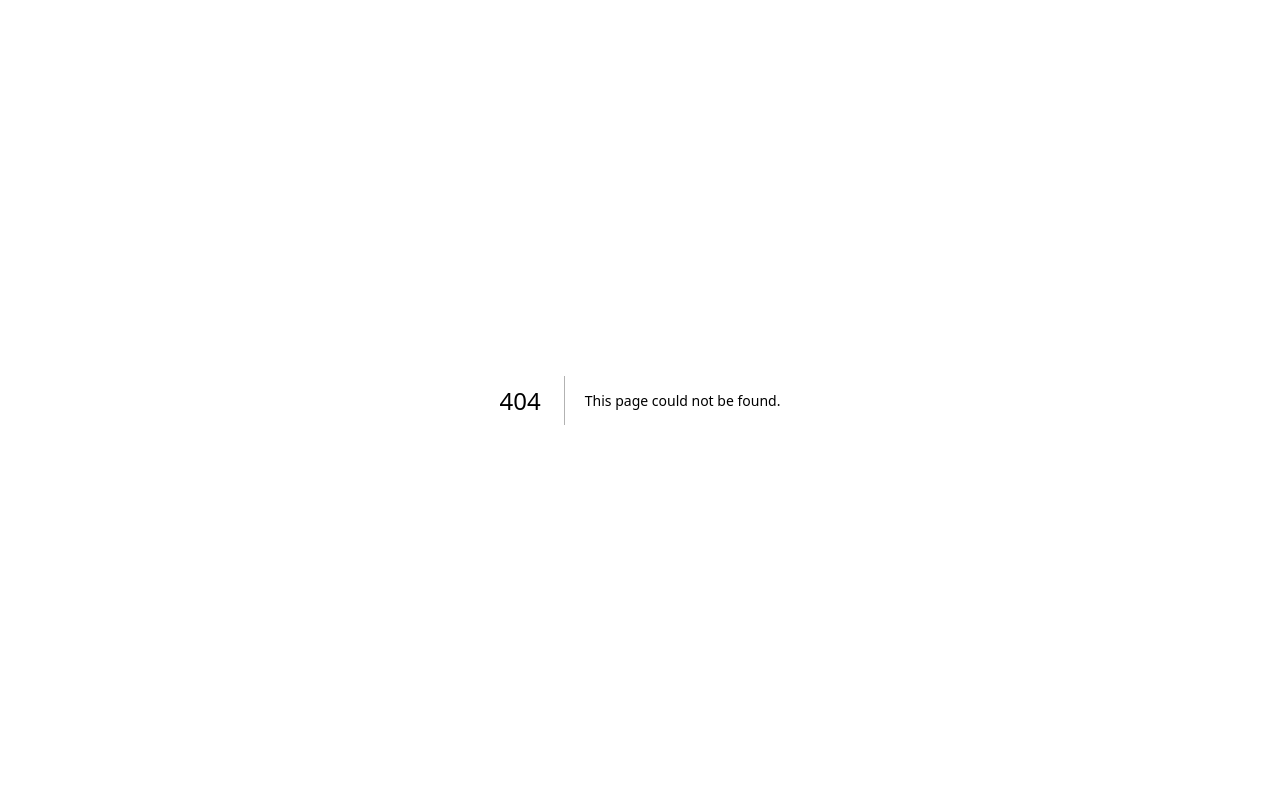
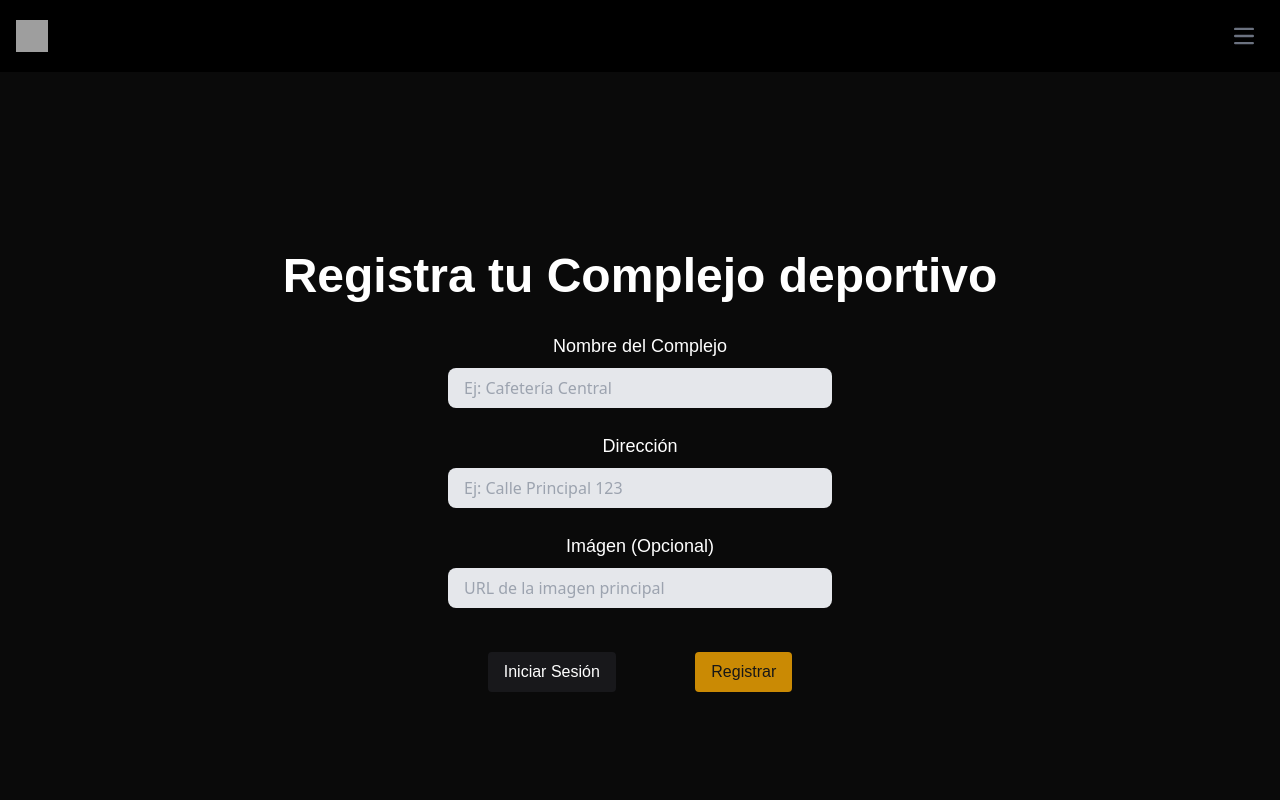
Before and after one commit to Active04-star/Frontend, a Next.js app: page /registerSportcenter in a window 1280 px wide. Before the commit this address had no page. Shown: the top 800 px of the page. Built offline with nearby package versions, Linux system fonts and the light colour scheme; grey boxes are pictures that could not be loaded.

Commit message:
registro de centros deportivos

```diff
--- /dev/null
+++ b/src/app/registerSportcenter/page.tsx
@@ -0,0 +1,14 @@
+import NavbarUser from '@/components/navbarUser/navbarUser'
+import RegisterSportcenter from '@/views/RegisterSportcenterView/RegisterSportcenterView'
+import React from 'react'
+
+const registerSportcenter = () => {
+  return (
+    <>
+    <NavbarUser/>
+<RegisterSportcenter/>
+    </>
+)
+}
+
+export default registerSportcenter
--- a/src/components/navbarUser/navbarUser.tsx
+++ b/src/components/navbarUser/navbarUser.tsx
@@ -89,7 +89,7 @@ const NavbarUser = () => {
           </a>
         </li>
 
-            <li>
+            {/* <li>
             <a
   href="#"
   className="relative flex flex-row items-center h-11 focus:outline-none text-gray-600 hover:text-gray-800 border-l-4 border-transparent hover:border-yellow-400 pr-6"
@@ -112,7 +112,7 @@ const NavbarUser = () => {
   </span>
   <span className="ml-2 text-sm tracking-wide truncate">Perfil</span>
 </a>
-            </li>
+            </li> */}
             <li>
   <a
     href="#"
@@ -146,7 +146,7 @@ const NavbarUser = () => {
           </a>
         </li>
         <li>
-  <a href="#" className="relative flex flex-row items-center h-11 focus:outline-none text-gray-600 hover:text-gray-800 border-l-4 border-transparent hover:border-yellow-400 pr-6">
+  <a href="/registerSportcenter" className="relative flex flex-row items-center h-11 focus:outline-none text-gray-600 hover:text-gray-800 border-l-4 border-transparent hover:border-yellow-400 pr-6">
     <span className="inline-flex justify-center items-center ml-4">
       <svg className="w-5 h-5" fill="none" stroke="currentColor" viewBox="0 0 24 24" xmlns="http://www.w3.org/2000/svg">
         <path strokeLinecap="round" strokeLinejoin="round" strokeWidth="2" d="M12 2c3.866 0 7 3.134 7 7 0 5.25-7 13-7 13S5 14.25 5 9c0-3.866 3.134-7 7-7z"></path>
--- /dev/null
+++ b/src/views/RegisterSportcenterView/RegisterSportcenterView.tsx
@@ -0,0 +1,125 @@
+'use client'
+import { useState } from "react";
+import Link from "next/link";
+
+export default function RegisterSportcenter() {
+  const [userData, setUserData] = useState({
+    name: "",
+    address: "",
+    images: "",
+  });
+  const [errors, setErrors] = useState(null);
+  const [isSubmitting, setIsSubmitting] = useState(false);
+
+  const handleChange = (e) => {
+    const { name, value } = e.target;
+    setUserData({ ...userData, [name]: value });
+  };
+
+  const handleSubmit = (e) => {
+    e.preventDefault();
+    setIsSubmitting(true);
+
+    // Simular validación o envío de datos
+    setTimeout(() => {
+      console.log("Formulario enviado:", userData);
+      setIsSubmitting(false);
+    }, 2000);
+  };
+
+  return (
+    <div className="min-h-screen flex flex-col items-center justify-center bg-custom-dark text-center">
+      {isSubmitting ? (
+        <>
+          <h1 className="text-4xl font-bold text-white mb-8 font-serif">
+            Cargando...
+          </h1>
+          <div className="w-32 h-32">
+
+            <div className="animate-spin rounded-full h-32 w-32 border-t-2 border-b-2 border-white"></div>
+          </div>
+        </>
+      ) : (
+        <>
+          <h1 className="text-5xl font-bold text-white mb-8">Registra tu Complejo deportivo</h1>
+          <form onSubmit={handleSubmit} className="w-full max-w-sm">
+
+            <div className="mb-6">
+              <label className="block text-white mb-2 text-center font-medium text-lg" htmlFor="name">
+                Nombre del Complejo
+              </label>
+              <input
+                type="text"
+                id="name"
+                name="name"
+                value={userData.name}
+                onChange={handleChange}
+                placeholder="Ej: Cafetería Central"
+                className="w-full px-4 py-2 border-gray-300 rounded-lg bg-gray-200 focus:outline-none text-black font-sans"
+              />
+              {userData.name && errors?.name && (
+                <span className="text-sm text-red-600" style={{ fontSize: "12px" }}>
+                  {errors.name}
+                </span>
+              )}
+            </div>
+
+            <div className="mb-6">
+              <label className="block text-white mb-2 text-center font-medium text-lg" htmlFor="address">
+                Dirección
+              </label>
+              <input
+                type="text"
+                id="address"
+                name="address"
+                value={userData.address}
+                onChange={handleChange}
+                placeholder="Ej: Calle Principal 123"
+                className="w-full px-4 py-2 border-gray-300 rounded-lg bg-gray-200 focus:outline-none text-black font-sans"
+              />
+              {userData.address && errors?.address && (
+                <span className="text-sm text-red-600" style={{ fontSize: "12px" }}>
+                  {errors.address}
+                </span>
+              )}
+            </div>
+
+
+            <div className="mb-6">
+              <label className="block text-white mb-2 text-center font-medium text-lg" htmlFor="images">
+                Imágen (Opcional)
+              </label>
+              <input
+                type="text"
+                id="images"
+                name="images"
+                value={userData.images}
+                onChange={handleChange}
+                placeholder="URL de la imagen principal"
+                className="w-full px-4 py-2 border-gray-300 rounded-lg bg-gray-200 focus:outline-none text-black font-sans"
+              />
+            </div>
+
+            <div className="w-auto flex justify-around">
+              <Link href="/login">
+                <button
+                  type="button"
+                  className="mt-5 bg-zinc-900 text-white px-4 py-2 rounded hover:bg-zinc-800"
+                >
+                  Iniciar Sesión
+                </button>
+              </Link>
+
+              <button
+                type="submit"
+                className="mt-5 bg-yellow-600 text-dark px-4 py-2 rounded hover:bg-yellow-700"
+              >
+                Registrar
+              </button>
+            </div>
+          </form>
+        </>
+      )}
+    </div>
+  );
+}
```
